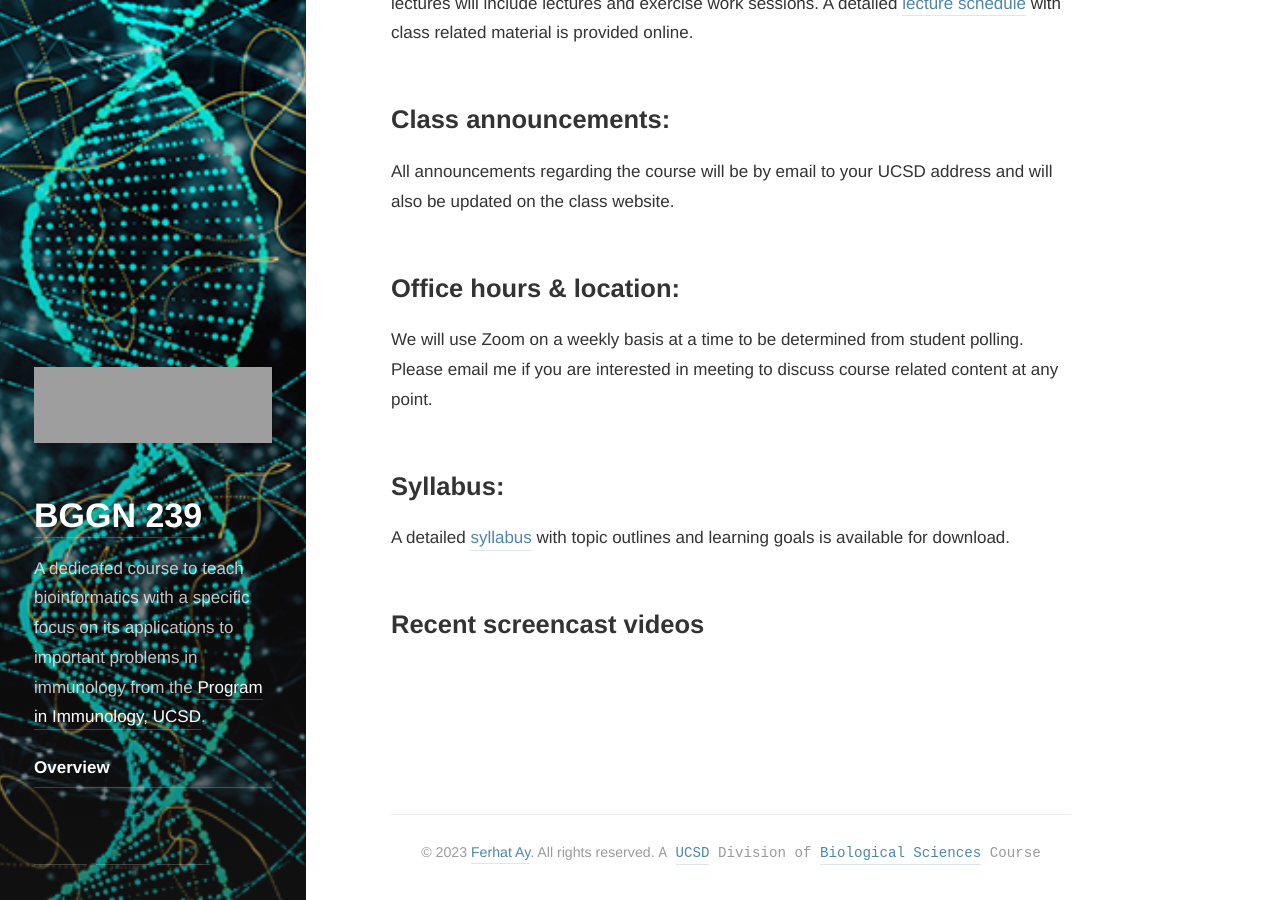
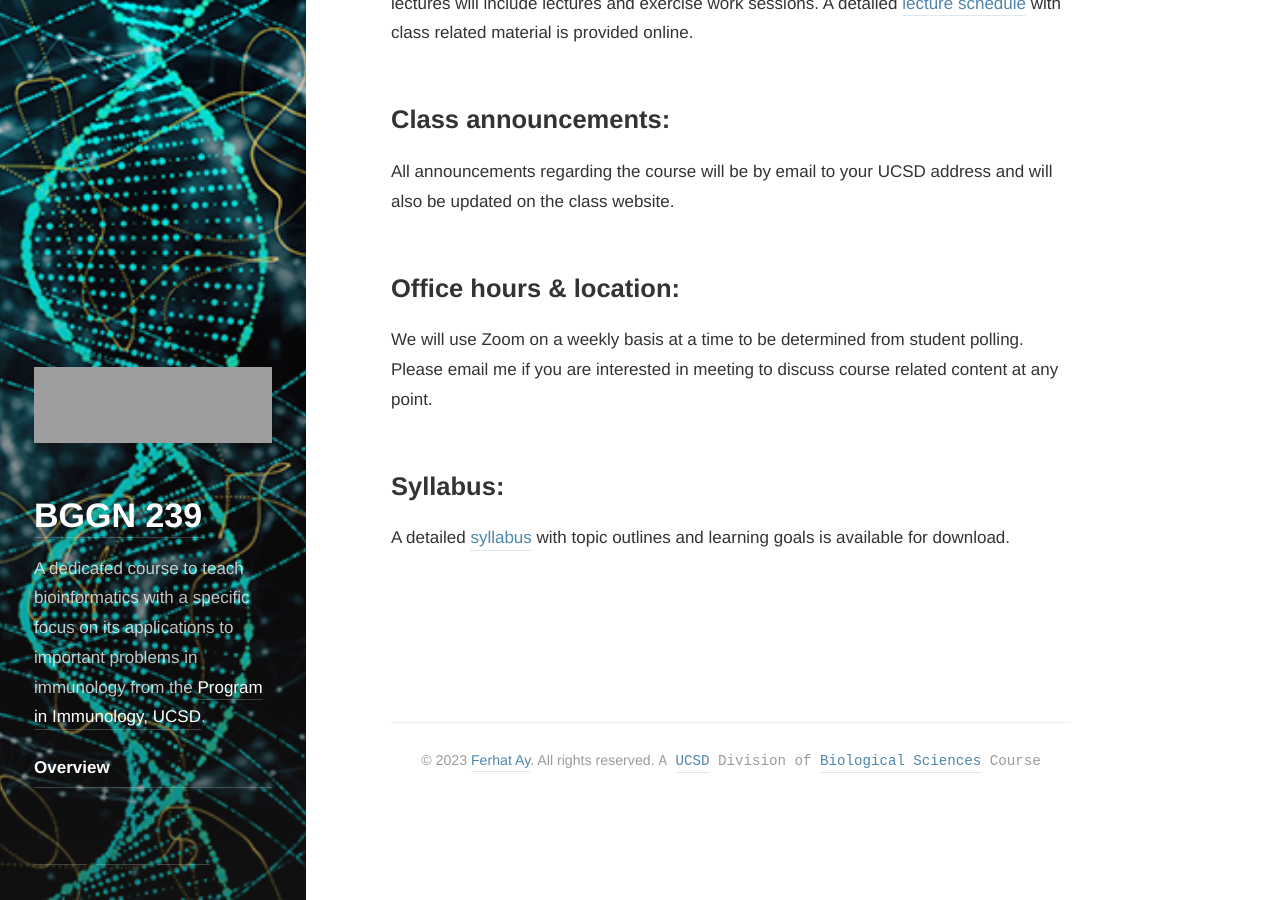
Before and after one commit to ay-lab/BGGN239Spring2025, a Jekyll site: the page built from index.md, in a window 1280 px wide and 900 px high, scrolled down 2388 px. Built offline with Jekyll 4.4.1, drawn with Linux system fonts in a browser that asks for light colours; grey boxes are pictures that could not be loaded.

Commit message:
Update welcome.html

```diff
--- a/_layouts/welcome.html
+++ b/_layouts/welcome.html
@@ -39,7 +39,6 @@ layout: about
     {% endif %}
   {% endfor %}
 {% else %}
-  <h2>Recent screencast videos</h2>
   {% assign ordered_projects = site.projects | sort:"date" | reverse %}
   {% assign is_newline = true %}
   {% for project in ordered_projects limit:2 %}
```
